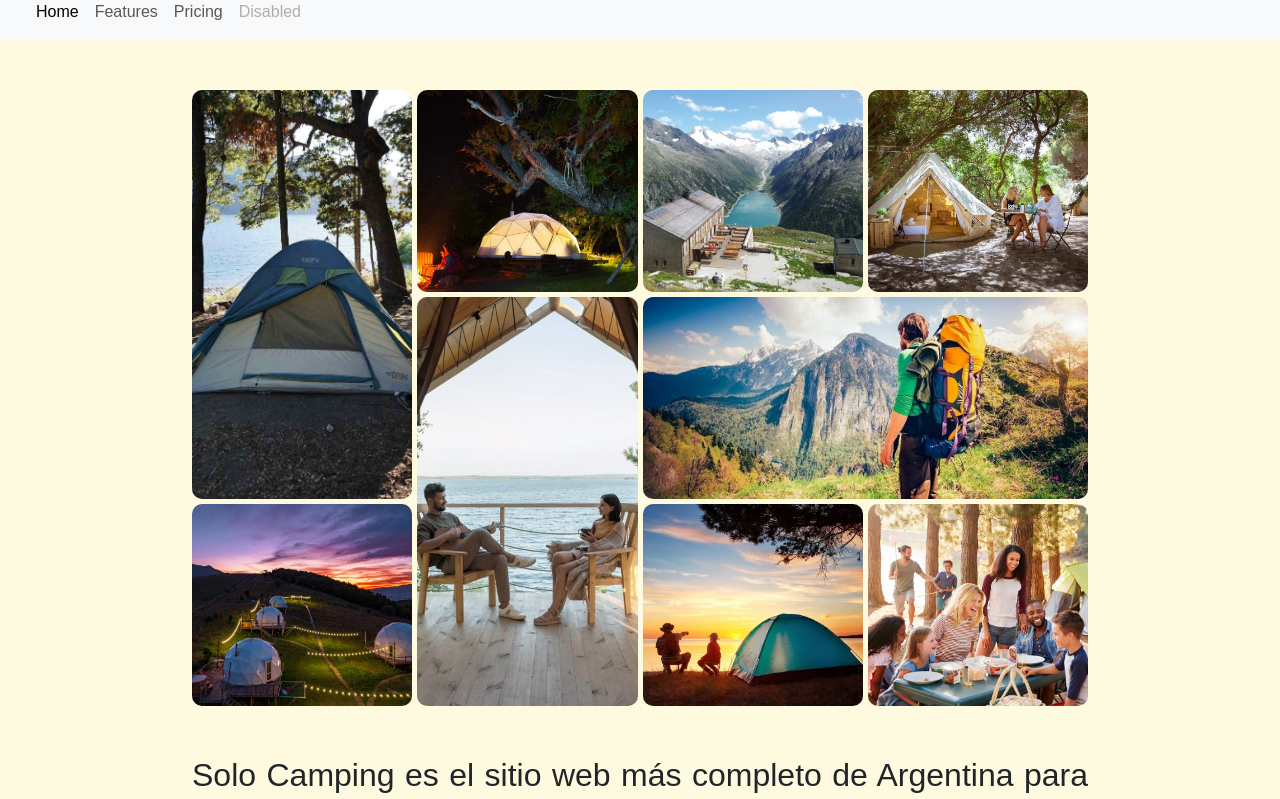
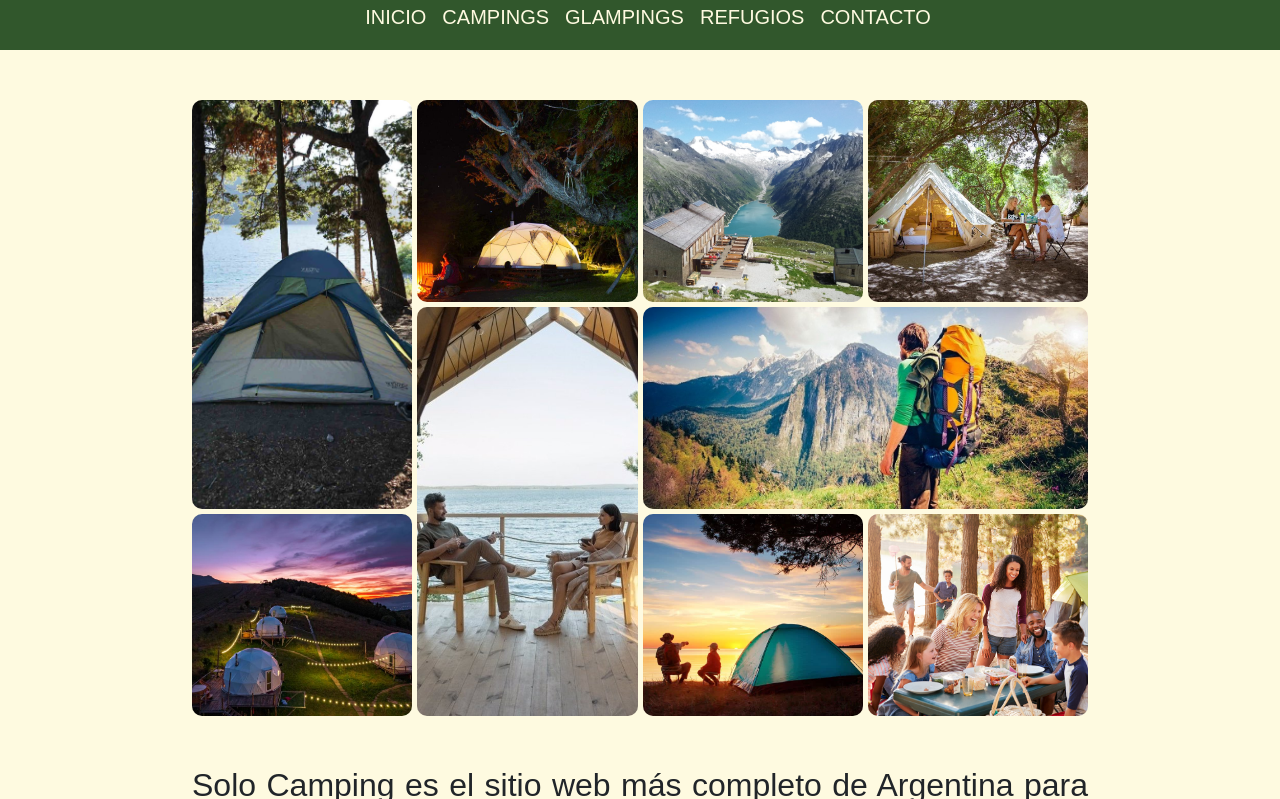
Before and after one commit to EduardoEspeche/Solo-Campings, a plain HTML site: page index.html in a window 1280 px wide. Shown: the part 91-890 px from the top of the page. Drawn offline with nearby package versions, Linux system fonts and the light colour scheme.

Commit message:
Modificacion en navbar

```diff
--- a/estilos/estilos.css
+++ b/estilos/estilos.css
@@ -18,14 +18,61 @@
 
 .titulo {
     margin-right: 40%;
+    display: flex;
+    justify-content: baseline;
 }
+
 
 h1 {
     align-items: center;
     font-family: Verdana, Geneva, Tahoma, sans-serif;
     font-weight: lighter;
     font-size: 40px;
-    padding: 0px;
+    padding: 0;
+
+
+}
+
+.container-fluid {
+    background-color: #31572C;
+    display: flex;
+    justify-content: space-between;
+    margin: 0 auto;
+}
+
+.collapse {
+    background-color: #31572C;
+    display: flex;
+    justify-content: center;
+}
+
+.navbar-collapse {
+    background-color: #31572C;
+    font-size: 20px;
+    width: 70%;
+    margin-top: 10px;
+    margin-bottom: 10px;
+}
+
+.navbar {
+    margin: 0 auto;
+        padding: 0;
+
+}
+
+.nav-link {
+    word-spacing: 50pt;
+}
+
+.navbar-toggler {
+    margin-top: 10px;
+    margin-bottom: 10px;
+}
+
+.navbar-nav li a {
+    color: #fefae0;
+
+    justify-content: center;
 
 
 }
@@ -33,6 +80,7 @@ h1 {
 .paginas {
     display: flex;
     justify-content: space-around;
+    width: 70%;
     margin: 0 auto;
     padding: 10px;
     gap: 20px;
@@ -40,7 +88,7 @@ h1 {
     color: #fefae0;
 }
 
-.hover li a:hover{
+.hover li a:hover {
     color: black;
     font-weight: bold
 }
@@ -178,7 +226,7 @@ h2 {
 
 }
 
-.contenedorMain{
+.contenedorMain {
     display: flex;
     justify-content: space-evenly;
     align-items: center;
@@ -197,7 +245,7 @@ body {
     font-family: Arial, Helvetica, sans-serif
 }
 
-.btn btn-primary{
+.btn btn-primary {
     color: #31572C;
 }
 
--- a/index.html
+++ b/index.html
@@ -28,22 +28,26 @@
         <nav class="navbar navbar-expand-lg bg-body-tertiary">
             <div class="container-fluid">
                 <a class="navbar-brand" href="#"></a>
-              <button class="navbar-toggler" type="button" data-bs-toggle="collapse" data-bs-target="#navbarNav" aria-controls="navbarNav" aria-expanded="false" aria-label="Toggle navigation">
+                <button class="navbar-toggler" type="button" data-bs-toggle="collapse" data-bs-target="#navbarNav"
+                    aria-controls="navbarNav" aria-expanded="false" aria-label="Toggle navigation">
                     <span class="navbar-toggler-icon"></span>
                 </button>
                 <div class="collapse navbar-collapse" id="navbarNav">
                     <ul class="navbar-nav">
-                  <li class="nav-item">
-                    <a class="nav-link active" aria-current="page" href="#">Home</a>
+                        <li class="nav-item ">
+                            <a class="nav-link" aria-current="page" href="#">INICIO</a>
                         </li>
                         <li class="nav-item">
-                    <a class="nav-link" href="#">Features</a>
+                            <a class="nav-link" href="./Paginas/Campings.html">CAMPINGS</a>
                         </li>
                         <li class="nav-item">
-                    <a class="nav-link" href="#">Pricing</a>
+                            <a class="nav-link" href="./Paginas/Glampings.html">GLAMPINGS</a>
                         </li>
                         <li class="nav-item">
-                    <a class="nav-link disabled" aria-disabled="true">Disabled</a>
+                            <a class="nav-link" href="./Paginas/Refugios.html">REFUGIOS</a>
+                        </li>
+                        <li class="nav-item">
+                            <a class="nav-link" href="./Paginas/Contacto.html">CONTACTO</a>
                         </li>
                     </ul>
                 </div>
@@ -68,8 +72,8 @@
                     <a href="./Paginas/Contacto.html"">CONTACTO</a>
                 </li>
             </ul>
-        </nav> -->
-    </header>
+        </nav>
+    </header> -->
 
 
         <main>
```
Lines whose indentation alone changed are shown as unchanged.
